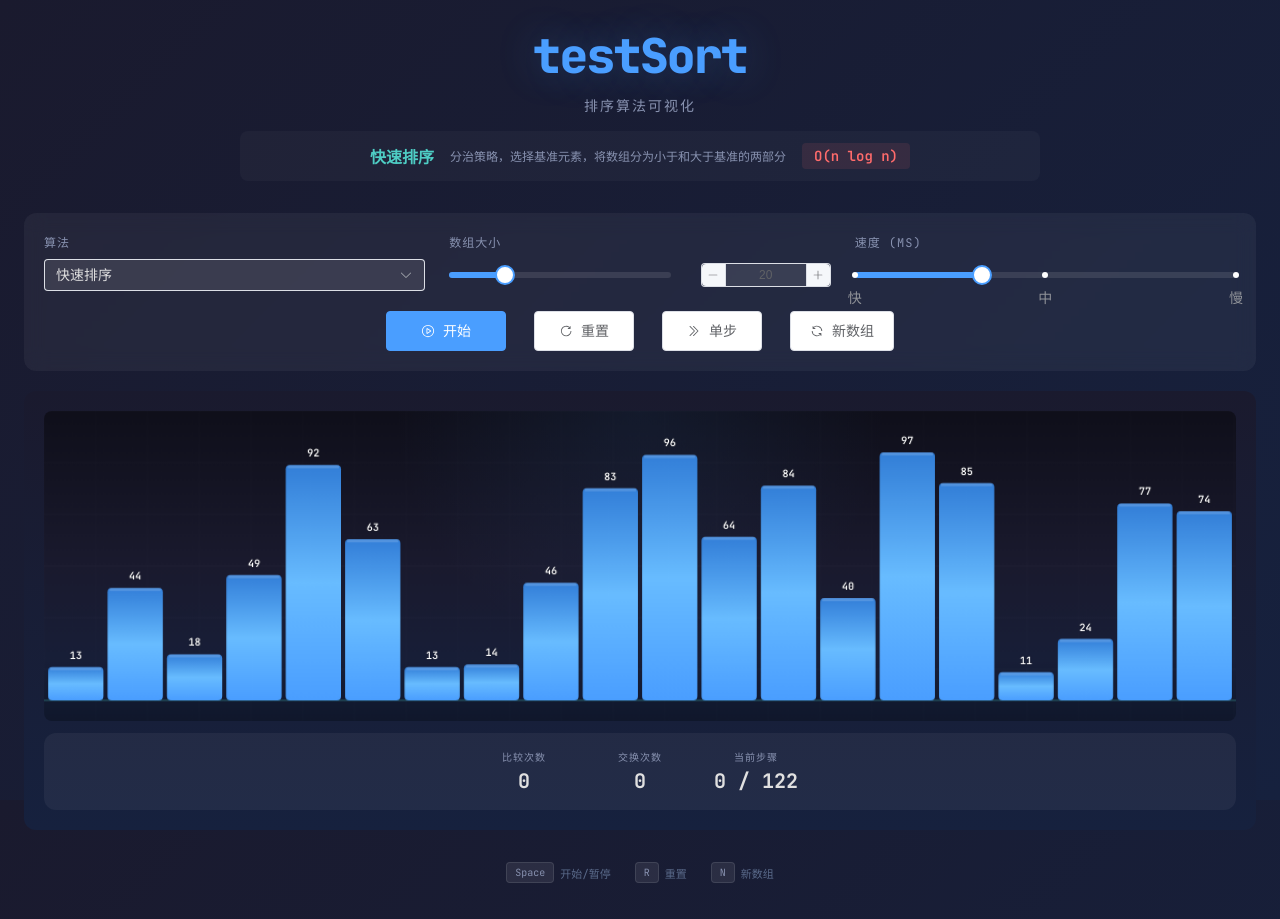
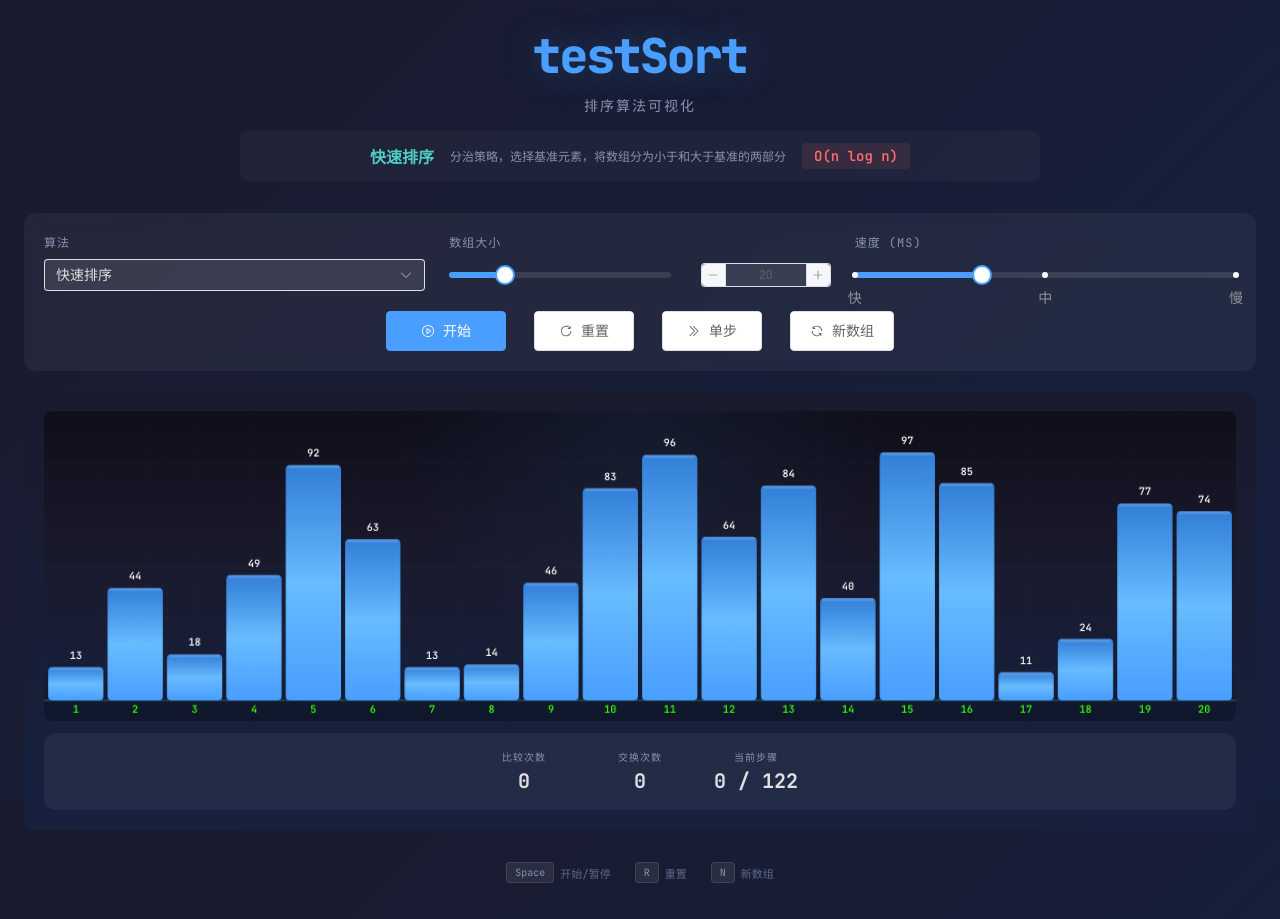
Before and after one commit to Dragonsbaby/testSort, a Vue app: page / in a window 1280 px wide. Built offline with nearby package versions, Linux system fonts and the light colour scheme.

Commit message:
支持固定序号显示

```diff
--- a/src/components/SortBarCanvas.vue
+++ b/src/components/SortBarCanvas.vue
@@ -2,8 +2,9 @@
 import { ref, onMounted, onUnmounted, watch, toRef } from "vue";
 import { useCanvasRenderer } from "@/composables/useCanvasRenderer";
 import type { HighlightedIndices } from "@/composables/useCanvasRenderer";
+import type { ArrayElement } from "@/stores/sortStore";
 
-const props = defineProps<{ array: number[]; highlightedIndices: HighlightedIndices; animationSpeed: number }>();
+const props = defineProps<{ array: ArrayElement[]; highlightedIndices: HighlightedIndices; animationSpeed: number }>();
 
 const containerRef = ref<HTMLDivElement | null>(null);
 const canvasRef = ref<HTMLCanvasElement | null>(null);
--- a/src/composables/useCanvasRenderer.ts
+++ b/src/composables/useCanvasRenderer.ts
@@ -1,13 +1,15 @@
 import { ref, type Ref } from 'vue';
 import type { SortStep } from '@/types/sorting';
+import type { ArrayElement } from '@/stores/sortStore';
 
 /**
  * 单个柱子的渲染状态
  * 用于跟踪每个柱子的位置、尺寸、颜色和动画状态
  */
 export interface BarState {
-  index: number; // 柱子在数组中的原始索引
+  index: number; // 柱子在数组中的位置（动画时会变）
   value: number; // 柱子代表的数值（用于排序操作时查找）
+  displayIndex: number; // 固定序号（1-based），跟随元素移动
   x: number; // 当前 X 坐标
   targetX: number; // 目标 X 坐标（动画结束后应到达的位置）
   y: number; // 底部 Y 坐标（固定为 containerHeight - offset）
@@ -68,7 +70,7 @@ const BAR_HEIGHT_OFFSET = 20; // 柱子底部距画布底部的偏移
  * @param displayArray - 要显示的数组（响应式）
  * @param highlightedIndices - 当前步骤需要高亮的索引（响应式）
  */
-export function useCanvasRenderer(canvasRef: Ref<HTMLCanvasElement | null>, displayArray: Ref<number[]>, highlightedIndices: Ref<HighlightedIndices>) {
+export function useCanvasRenderer(canvasRef: Ref<HTMLCanvasElement | null>, displayArray: Ref<ArrayElement[]>, highlightedIndices: Ref<HighlightedIndices>) {
   /** 柱子状态数组，索引对应柱子位置 */
   const barStates = ref<BarState[]>([]);
   /** 待执行的动画任务队列 */
@@ -117,7 +119,7 @@ export function useCanvasRenderer(canvasRef: Ref<HTMLCanvasElement | null>, disp
    * 这是已知限制，暂不修复以避免破坏当前动画逻辑。
    */
   function updateBars(clearQueue = true) {
-    const arr = displayArray.value;
+    const arr = displayArray.value as ArrayElement[];
     if (!arr || arr.length === 0) return;
 
     // 重置时清空队列（柱子重建后旧动画无效）
@@ -125,29 +127,30 @@ export function useCanvasRenderer(canvasRef: Ref<HTMLCanvasElement | null>, disp
       animationQueue.value = [];
     }
 
-    const maxValue = Math.max(...arr);
+    const maxValue = Math.max(...arr.map((e) => e.value));
     // 计算柱子宽度：确保总宽度不超过容器
     const maxBarWidth = Math.min(60, (containerWidth - GAP) / arr.length - GAP);
     const barWidth = Math.max(4, maxBarWidth);
     const totalWidth = arr.length * barWidth + (arr.length - 1) * GAP;
     const startX = Math.max(0, (containerWidth - totalWidth) / 2);
 
-    // 保留旧状态的颜色和发光信息（按 value 查找，存在重复值问题）
+    // 保留旧状态的颜色和发光信息（按 value 查找）
     const oldStates = new Map(barStates.value.map((b) => [b.value, b]));
 
-    barStates.value = arr.map((value, index) => {
-      const old = oldStates.get(value);
+    barStates.value = arr.map((element, index) => {
+      const old = oldStates.get(element.value);
       const x = startX + index * (barWidth + GAP);
 
       return {
         index,
-        value,
+        value: element.value,
+        displayIndex: element.displayIndex,
         x,
         targetX: x,
         y: containerHeight - BAR_HEIGHT_OFFSET,
         width: barWidth,
         // 高度按数值比例计算，maxValue 为 0 时处理为 0
-        height: maxValue > 0 ? (value / maxValue) * (containerHeight - 60) : 0,
+        height: maxValue > 0 ? (element.value / maxValue) * (containerHeight - 60) : 0,
         color: old?.color ?? COLORS.default,
         glowIntensity: old?.glowIntensity ?? 0,
       };
@@ -329,6 +332,15 @@ export function useCanvasRenderer(canvasRef: Ref<HTMLCanvasElement | null>, disp
       ctx.fillText(bar.value.toString(), x + width / 2, textY);
       ctx.shadowBlur = 0;
     }
+
+    // 底部序号标签（亮绿色）
+    ctx.font = `600 ${Math.min(10, width - 2)}px "JetBrains Mono", monospace`;
+    ctx.textAlign = 'center';
+    ctx.shadowColor = 'rgba(0, 0, 0, 0.5)';
+    ctx.shadowBlur = 2;
+    ctx.fillStyle = 'rgb(57, 255, 20)'; // 亮绿色
+    ctx.fillText(bar.displayIndex.toString(), x + width / 2, y + 12);
+    ctx.shadowBlur = 0;
   }
 
   /**
--- a/src/composables/useSortAnimation.ts
+++ b/src/composables/useSortAnimation.ts
@@ -17,11 +17,13 @@ type SortFn = (arr: number[]) => SortStep[];
  * @param params.canvasRef - Canvas 组件引用
  * @param params.originalArray - 原始数组（用于重置）
  */
-export function useSortAnimation(params: { sortFn: SortFn; isPlaying: ToRef<boolean>; speed: ToRef<number>; canvasRef: Ref<InstanceType<typeof SortBarCanvas> | null>; originalArray: ToRef<number[]> }) {
+import type { ArrayElement } from "@/stores/sortStore";
+
+export function useSortAnimation(params: { sortFn: SortFn; isPlaying: ToRef<boolean>; speed: ToRef<number>; canvasRef: Ref<InstanceType<typeof SortBarCanvas> | null>; originalArray: ToRef<ArrayElement[]> }) {
   const { sortFn, isPlaying, speed, canvasRef, originalArray } = params;
 
   /** 当前显示的数组（步骤执行后可能与 originalArray 不同） */
-  const array = ref<number[]>([]);
+  const array = ref<ArrayElement[]>([]);
   /** 预计算的排序步骤数组 */
   const steps = ref<SortStep[]>([]);
   /** 当前步骤索引（0 表示未开始） */
@@ -82,7 +84,8 @@ export function useSortAnimation(params: { sortFn: SortFn; isPlaying: ToRef<bool
     if(originalArray.value.length === 0) return;
     stop();
     array.value = [...originalArray.value];
-    steps.value = sortFn([...originalArray.value]);
+    // 排序算法只接收数值数组
+    steps.value = sortFn(originalArray.value.map(e => e.value));
     currentStep.value = 0;
     comparisons.value = 0;
     swaps.value = 0;
@@ -131,7 +134,9 @@ export function useSortAnimation(params: { sortFn: SortFn; isPlaying: ToRef<bool
       localPlaying.value = false;
     }
     if (step.arraySnapshot) {
-      array.value = [...step.arraySnapshot];
+      // 从 arraySnapshot (number[]) 重建 ArrayElement[]，根据 originalArray 查找 displayIndex
+      const originalMap = new Map(originalArray.value.map(e => [e.value, e.displayIndex]));
+      array.value = step.arraySnapshot.map(value => ({ value, displayIndex: originalMap.get(value) ?? 0 }));
     }
     return animationDelay;
   }
--- a/src/stores/sortStore.ts
+++ b/src/stores/sortStore.ts
@@ -2,9 +2,15 @@ import { defineStore } from "pinia";
 import { ref } from "vue";
 import type { SortAlgorithm } from "@/types/sorting";
 
+/** 数组元素：包含数值和固定序号 */
+export interface ArrayElement {
+  value: number;
+  displayIndex: number; // 1-based 固定序号，随元素移动
+}
+
 export const useSortStore = defineStore("sort", () => {
   // 状态
-  const originalArray = ref<number[]>([]);
+  const originalArray = ref<ArrayElement[]>([]);
   const isPlaying = ref(false);
   const isComplete = ref(false);
   const animationSpeed = ref(200);
@@ -12,8 +18,8 @@ export const useSortStore = defineStore("sort", () => {
   const algorithm = ref<SortAlgorithm>("quick");
 
   function generateArray(size: number) { // 生成随机数组
-    const arr: number[] = [];
-    for (let i = 0; i < size; i++) arr.push(Math.floor(Math.random() * 90) + 10);
+    const arr: ArrayElement[] = [];
+    for (let i = 0; i < size; i++) arr.push({ value: Math.floor(Math.random() * 90) + 10, displayIndex: i + 1 });
     originalArray.value = [...arr];
   }
 
```
